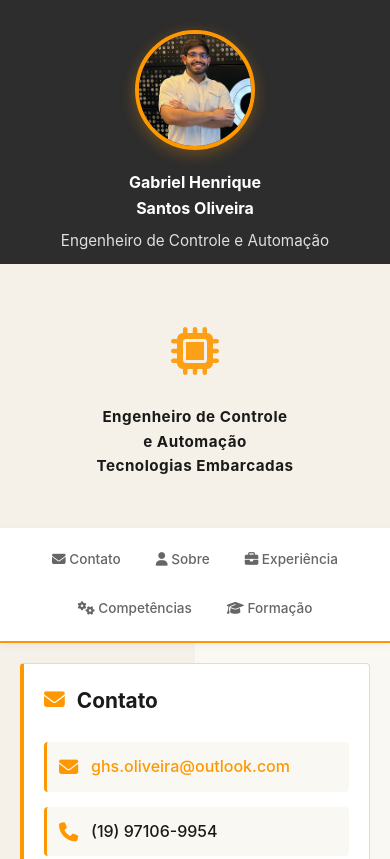
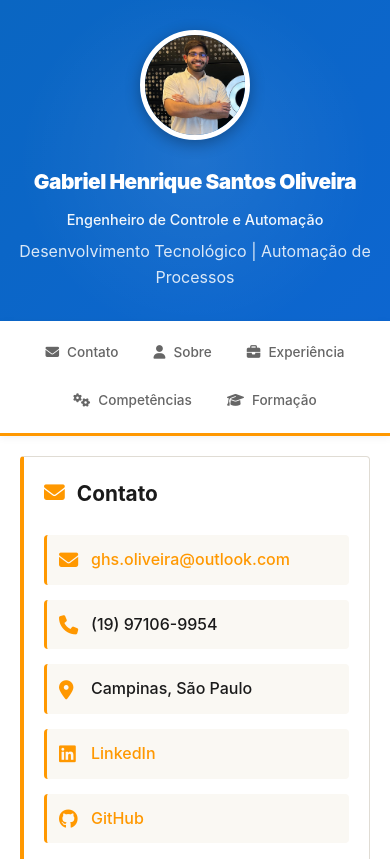
Before and after one commit to oliveiraghs/portfolio-gabriel, a plain HTML site: page index.html in a window 390 px wide. Shown: the top 859 px of the page. Drawn offline with Linux system fonts and the light colour scheme.

Commit message:
Template atualizado

```diff
--- a/index.html
+++ b/index.html
@@ -14,115 +14,93 @@
 }
 
 :root {
+  --linkedin-blue: #0a66c2;
   --dark: #2d2d2d;
   --orange: #ff9800;
   --cream: #f5f1e8;
-  --cream-light: #faf8f3;
   --text-dark: #1a1a1a;
   --text-gray: #666666;
   --border: #e0dcd4;
-  --accent: #ff9800;
 }
 
 html, body {
   width: 100%;
   font-family: -apple-system, BlinkMacSystemFont, 'Segoe UI', Roboto, 'Helvetica Neue', Arial, sans-serif;
-  background: linear-gradient(to right, #f5f1e8 0%, #f5f1e8 50%, #faf8f3 50%, #faf8f3 100%);
+  background: #ffffff;
   color: var(--text-dark);
   line-height: 1.6;
   overflow-x: hidden;
 }
 
-/* ====== HEADER COM FOTO E DESIGN ====== */
-.header {
-  display: grid;
-  grid-template-columns: 1fr 1fr;
-  min-height: 400px;
-  align-items: center;
+/* ====== HEADER LINKEDIN AZUL ====== */
+.header-linkedin {
+  background: linear-gradient(135deg, #0a66c2 0%, #0d66d0 100%);
+  color: #ffffff;
+  padding: 50px 20px;
+  text-align: center;
   position: relative;
   overflow: hidden;
+  box-shadow: 0 2px 8px rgba(0, 0, 0, 0.1);
 }
 
-.header::before {
+.header-linkedin::before {
   content: '';
   position: absolute;
+  top: 0;
   left: 0;
-  top: 0;
-  width: 100%;
-  height: 100%;
-  background: linear-gradient(to right, #2d2d2d 0%, #2d2d2d 50%, #f5f1e8 50%, #f5f1e8 100%);
-  z-index: 0;
+  right: 0;
+  bottom: 0;
+  background: radial-gradient(circle at 50% 50%, rgba(255, 255, 255, 0.08) 0%, transparent 70%);
+  pointer-events: none;
 }
 
-.header-left {
+.header-content {
   position: relative;
   z-index: 1;
-  padding: 60px 40px;
-  display: flex;
-  flex-direction: column;
-  justify-content: center;
-  align-items: center;
+  max-width: 900px;
+  margin: 0 auto;
 }
 
 .profile-photo {
   width: 140px;
   height: 140px;
   border-radius: 50%;
-  border: 4px solid var(--orange);
+  border: 5px solid #ffffff;
   object-fit: cover;
-  margin-bottom: 30px;
-  box-shadow: 0 4px 15px rgba(255, 152, 0, 0.3);
+  margin: 0 auto 25px;
+  box-shadow: 0 4px 15px rgba(0, 0, 0, 0.3);
   transition: transform 0.3s ease;
+  display: block;
 }
 
 .profile-photo:hover {
   transform: scale(1.05);
 }
 
-.header-left h1 {
-  font-size: 1.4rem;
-  color: #ffffff;
-  font-weight: 700;
-  text-align: center;
-  margin-bottom: 8px;
+.header-linkedin h1 {
+  font-size: 2.2rem;
+  font-weight: 900;
+  margin-bottom: 10px;
+  letter-spacing: -0.5px;
 }
 
-.header-left p {
-  font-size: 0.95rem;
-  color: rgba(255, 255, 255, 0.85);
-  text-align: center;
+.header-linkedin .subtitle {
+  font-size: 1.2rem;
+  margin-bottom: 8px;
+  opacity: 0.95;
+  font-weight: 500;
 }
 
-.header-right {
-  position: relative;
-  z-index: 1;
-  padding: 60px 40px;
-  display: flex;
-  flex-direction: column;
-  justify-content: center;
-  align-items: center;
-}
-
-.header-right h2 {
-  font-size: 1.3rem;
-  color: var(--text-dark);
-  font-weight: 700;
-  text-align: center;
-  margin-bottom: 20px;
-  letter-spacing: 0.5px;
-}
-
-.circuit-icon {
-  font-size: 3rem;
-  color: var(--orange);
-  margin-bottom: 15px;
-  opacity: 0.9;
+.header-linkedin .specialty {
+  font-size: 1rem;
+  opacity: 0.85;
+  font-weight: 400;
 }
 
 /* ====== NAVIGATION ====== */
 .nav {
   background: #ffffff;
-  border-bottom: 2px solid var(--orange);
+  border-bottom: 3px solid var(--orange);
   padding: 15px 20px;
   position: sticky;
   top: 0;
@@ -131,7 +109,7 @@ html, body {
 }
 
 .nav-content {
-  max-width: 1000px;
+  max-width: 900px;
   margin: 0 auto;
   display: flex;
   gap: 25px;
@@ -147,6 +125,9 @@ html, body {
   transition: all 0.3s ease;
   font-size: 0.95rem;
   font-weight: 500;
+  display: flex;
+  align-items: center;
+  gap: 8px;
 }
 
 .nav a:hover {
@@ -156,7 +137,7 @@ html, body {
 
 /* ====== CONTAINER ====== */
 .container {
-  max-width: 1000px;
+  max-width: 900px;
   margin: 0 auto;
   padding: 0 20px;
 }
@@ -288,7 +269,6 @@ section h2 i {
   font-size: 0.8rem;
 }
 
-/* ====== TAGS ====== */
 .tags {
   display: flex;
   flex-wrap: wrap;
@@ -464,31 +444,24 @@ footer strong {
 }
 
 /* ====== RESPONSIVE ====== */
-@media (max-width: 960px) {
-  .header {
-    grid-template-columns: 1fr;
-    min-height: auto;
+@media (max-width: 768px) {
+  .header-linkedin {
+    padding: 40px 20px;
   }
 
-  .header::before {
-    background: linear-gradient(to bottom, #2d2d2d 0%, #2d2d2d 50%, #f5f1e8 50%, #f5f1e8 100%);
+  .header-linkedin h1 {
+    font-size: 1.6rem;
   }
 
-  .header-left,
-  .header-right {
-    padding: 40px 30px;
+  .header-linkedin .subtitle {
+    font-size: 1rem;
   }
 
-  .header-left h1 {
-    font-size: 1.2rem;
+  .profile-photo {
+    width: 120px;
+    height: 120px;
   }
 
-  .header-right h2 {
-    font-size: 1.1rem;
-  }
-}
-
-@media (max-width: 768px) {
   section {
     padding: 25px;
     margin: 20px auto;
@@ -513,23 +486,21 @@ footer strong {
 }
 
 @media (max-width: 480px) {
-  .header-left,
-  .header-right {
-    padding: 30px 20px;
+  .header-linkedin {
+    padding: 30px 15px;
+  }
+
+  .header-linkedin h1 {
+    font-size: 1.3rem;
+  }
+
+  .header-linkedin .subtitle {
+    font-size: 0.9rem;
   }
 
   .profile-photo {
-    width: 120px;
-    height: 120px;
-    margin-bottom: 20px;
-  }
-
-  .header-left h1 {
-    font-size: 1rem;
-  }
-
-  .header-right h2 {
-    font-size: 0.95rem;
+    width: 110px;
+    height: 110px;
   }
 
   section {
@@ -547,18 +518,13 @@ footer strong {
     </style>
 </head>
 <body>
-    <!-- HEADER COM DESIGN LINKEDIN -->
-    <header class="header">
-        <div class="header-left">
+    <!-- HEADER LINKEDIN AZUL COM FOTO -->
+    <header class="header-linkedin">
+        <div class="header-content">
             <img src="foto.jpg" alt="Gabriel Henrique Santos Oliveira" class="profile-photo">
-            <h1>Gabriel Henrique<br>Santos Oliveira</h1>
-            <p>Engenheiro de Controle e Automação</p>
-        </div>
-        <div class="header-right">
-            <div class="circuit-icon">
-                <i class="fas fa-microchip"></i>
-            </div>
-            <h2>Engenheiro de Controle<br>e Automação<br>Tecnologias Embarcadas</h2>
+            <h1>Gabriel Henrique Santos Oliveira</h1>
+            <p class="subtitle">Engenheiro de Controle e Automação</p>
+            <p class="specialty">Desenvolvimento Tecnológico | Automação de Processos</p>
         </div>
     </header>
 
@@ -632,7 +598,6 @@ footer strong {
                     <span class="tag">Indústria 4.0</span>
                     <span class="tag">SCADA</span>
                     <span class="tag">IoT</span>
-                    <span class="tag">HIL</span>
                 </div>
             </div>
 
@@ -648,7 +613,7 @@ footer strong {
                 <div class="tags">
                     <span class="tag">SCADA</span>
                     <span class="tag">Operações</span>
-                    <span class="tag">Liderança</span>
+                    <span class="tag">24/7</span>
                 </div>
             </div>
 
@@ -665,7 +630,6 @@ footer strong {
                     <span class="tag">Power BI</span>
                     <span class="tag">SQL</span>
                     <span class="tag">Excel</span>
-                    <span class="tag">Automação</span>
                 </div>
             </div>
         </section>
@@ -684,7 +648,7 @@ footer strong {
                 </div>
                 <div class="skill-card">
                     <h4><i class="fas fa-bolt"></i> Esquemas Elétricos</h4>
-                    <p><strong>QElectroTech</strong> - Esquemas elétricos, Diagramas de circuito, Simbologia industrial</p>
+                    <p><strong>QElectroTech</strong> - Esquemas elétricos, Diagramas de circuito, Simbologia</p>
                 </div>
                 <div class="skill-card">
                     <h4><i class="fas fa-chart-bar"></i> Desenvolvimento & Dados</h4>
@@ -731,23 +695,23 @@ footer strong {
                 </div>
                 <div class="differential-card">
                     <h4>Design Técnico Integrado</h4>
-                    <p>FreeCAD + QElectroTech = soluções completas de engenharia</p>
+                    <p>FreeCAD + QElectroTech = soluções completas</p>
                 </div>
                 <div class="differential-card">
                     <h4>Inovação e Criatividade</h4>
-                    <p>Pensamento criativo e problem-solving para soluções inovadoras</p>
+                    <p>Pensamento criativo e problem-solving avançado</p>
                 </div>
                 <div class="differential-card">
                     <h4>Formação Contínua</h4>
-                    <p>Pós-graduação USP + Residência CPQD em virtualização</p>
+                    <p>Pós-graduação USP + Residência CPQD</p>
                 </div>
                 <div class="differential-card">
-                    <h4>Experiência em Sistemas Críticos</h4>
-                    <p>Operação 24/7 de infraestruturas estratégicas de energia</p>
+                    <h4>Experiência Crítica</h4>
+                    <p>Operação 24/7 em infraestruturas estratégicas</p>
                 </div>
                 <div class="differential-card">
-                    <h4>Gestão Técnica & Projetos</h4>
-                    <p>Gestão com visão estratégica e liderança colaborativa</p>
+                    <h4>Gestão Técnica</h4>
+                    <p>Gestão estratégica e liderança colaborativa</p>
                 </div>
             </div>
         </section>
```
